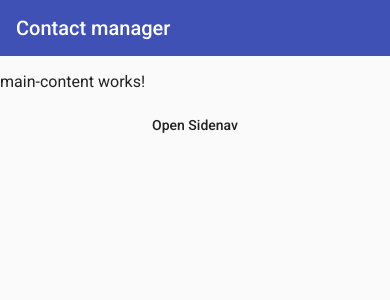
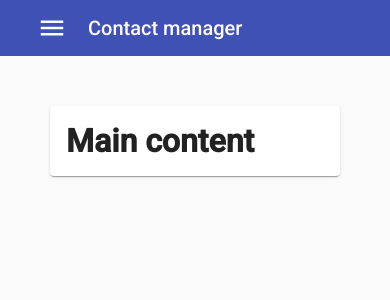
Before and after one commit to IvanPKostadinov/angular-material-basic-project, an Angular app: page /contactmanager in a window 390 px wide. Shown: the top 300 px of the page. Built offline with nearby package versions, Linux system fonts and the light colour scheme.

Commit message:
added toggle button, some styles and main content component

```diff
--- a/src/app/contactmanager/components/main-content/main-content.component.html
+++ b/src/app/contactmanager/components/main-content/main-content.component.html
@@ -1 +1,3 @@
-<p>main-content works!</p>
+<mat-card>
+  <h1>Main content</h1>
+</mat-card>
--- a/src/app/contactmanager/components/sidenav/sidenav.component.html
+++ b/src/app/contactmanager/components/sidenav/sidenav.component.html
@@ -1,10 +1,8 @@
 <mat-sidenav-container class="app-sidenav-container">
   <!-- [opened]="!isScreenSmall" -> the sidenav won't be open on small screens (phones, tablets) -->
   <!-- [mode]="!isScreenSmall ? 'over' : 'side'" -> the mode will change depending on the screen size (laptop, phone, etc.) -->
-  <mat-sidenav #sidenav class="app-sidenav mat-elevation-z10"
-    [opened]="!isScreenSmall"
-    [mode]="isScreenSmall ? 'over' : 'side'"
-  >
+  <mat-sidenav #sidenav class="app-sidenav mat-elevation-z10" [opened]="!isScreenSmall"
+    [mode]="isScreenSmall ? 'over' : 'side'">
     <mat-toolbar color="primary">
       Contacts
     </mat-toolbar>
@@ -16,11 +14,10 @@
   </mat-sidenav>
 
   <div class="app-sidenav-content">
-    <app-toolbar></app-toolbar>
-    <router-outlet></router-outlet>
-    <button type="button" mat-button (click)="sidenav.toggle()">
-      Open Sidenav
-    </button>
+    <app-toolbar (toggleSidenav)="sidenav.toggle()"></app-toolbar>
+    <div class="wrapper">
+      <router-outlet></router-outlet>
+    </div>
   </div>
 
 </mat-sidenav-container>
--- a/src/app/contactmanager/components/sidenav/sidenav.component.scss
+++ b/src/app/contactmanager/components/sidenav/sidenav.component.scss
@@ -16,3 +16,7 @@
   width: 240px;
   border-right: 0px;
 }
+
+.wrapper {
+  margin: 50px;
+}
--- a/src/app/contactmanager/components/toolbar/toolbar.component.html
+++ b/src/app/contactmanager/components/toolbar/toolbar.component.html
@@ -1,3 +1,6 @@
 <mat-toolbar color="primary">
+  <button mat-button class="sidenav-toggle" (click)="toggleSidenav.emit()">
+    <mat-icon>menu</mat-icon>
+  </button>
   <span>Contact manager</span>
 </mat-toolbar>
--- a/src/app/contactmanager/components/toolbar/toolbar.component.scss
+++ b/src/app/contactmanager/components/toolbar/toolbar.component.scss
@@ -0,0 +1,24 @@
+$iconWidth: 56px;
+
+.sidenav-toggle {
+  display: none;
+
+  padding: 0;
+  margin: 8px;
+  min-width: $iconWidth;
+
+  // on screens smaller than 720px the display property is: flex (it will be shown)
+  @media (max-width: 720px) {
+    display: flex;
+    align-items: center;
+    justify-content: center;
+  }
+
+  mat-icon {
+    font-size: 30px;
+    height: $iconWidth;
+    width: $iconWidth;
+    line-height: $iconWidth;
+    color: white;
+  }
+}
--- a/src/app/contactmanager/components/toolbar/toolbar.component.ts
+++ b/src/app/contactmanager/components/toolbar/toolbar.component.ts
@@ -1,4 +1,4 @@
-import { Component, OnInit } from '@angular/core';
+import { Component, EventEmitter, OnInit, Output } from '@angular/core';
 
 @Component({
   selector: 'app-toolbar',
@@ -7,6 +7,8 @@
 })
 export class ToolbarComponent implements OnInit {
 
+  @Output() toggleSidenav = new EventEmitter<void>();
+
   constructor() { }
 
   ngOnInit(): void {
```
